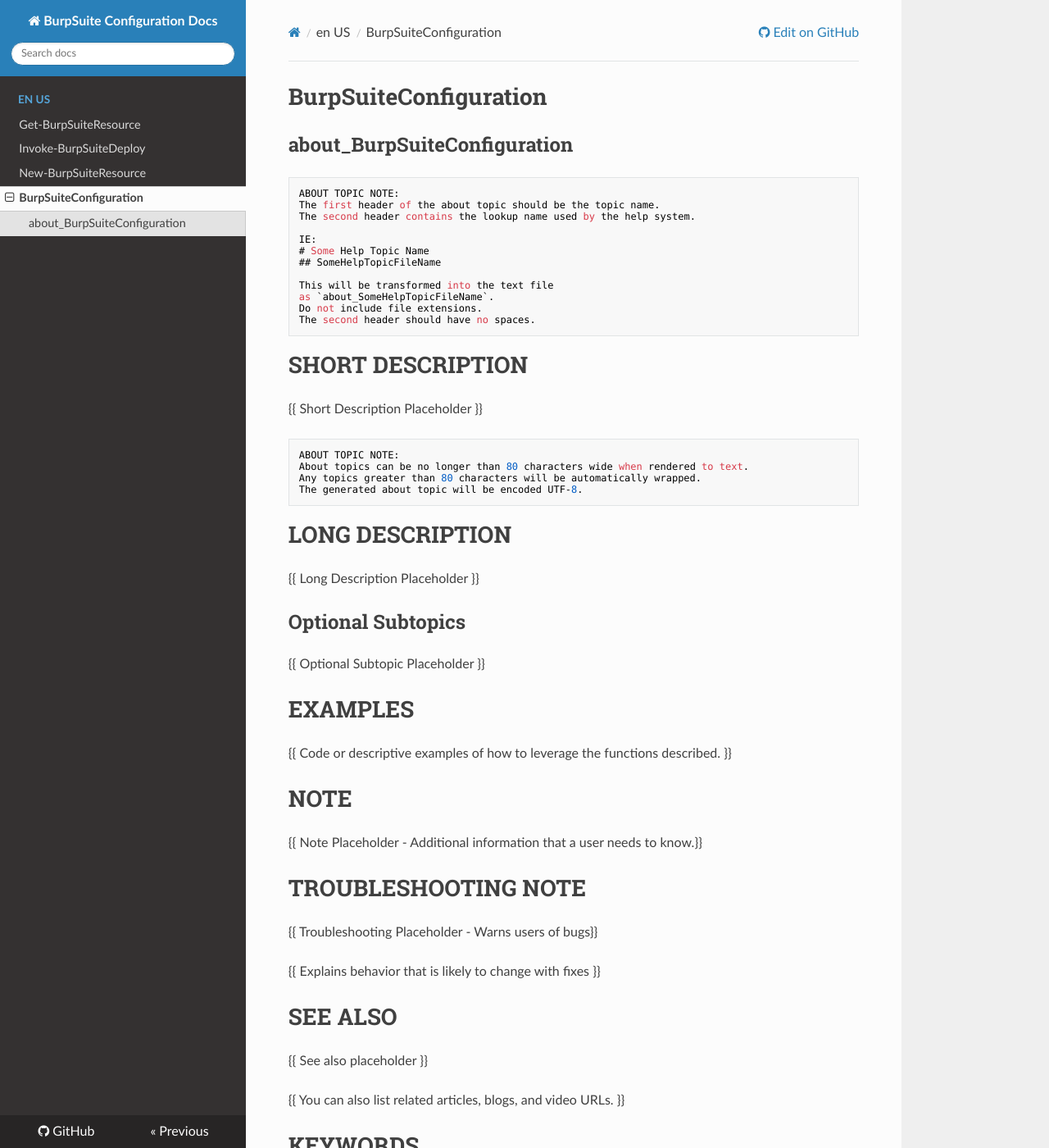
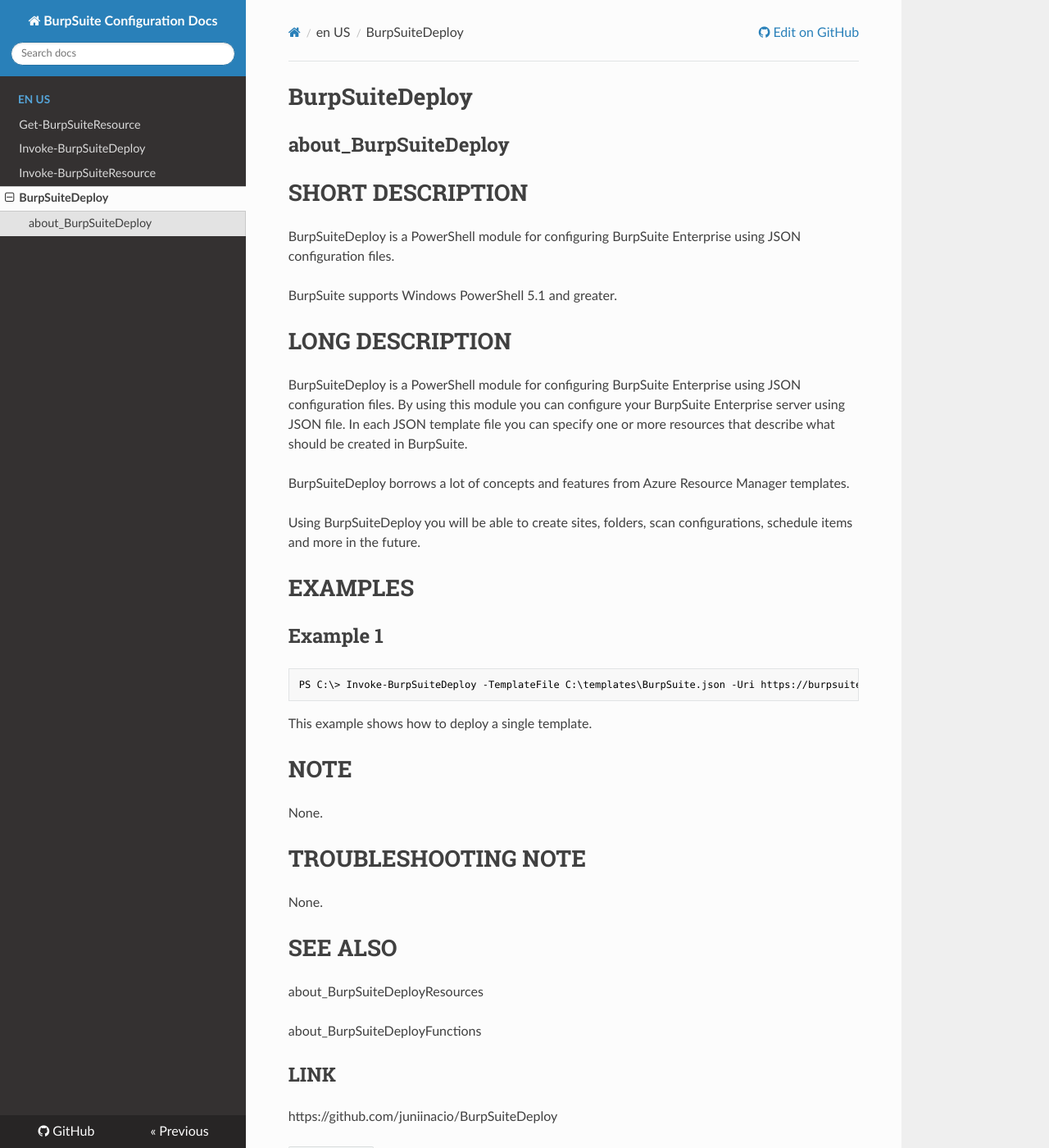
Before and after one commit to juniinacio/BurpSuiteDeploy, an MkDocs documentation site: the page built from docs/en-US/about_BurpSuiteConfiguration.help.md, in a window 1280 px wide and 1400 px high. Shown: the whole window at 82% size. Built offline with MkDocs 1.6.1, drawn with Linux system fonts in a browser that asks for light colours; nearby versions of some CDN libraries; some of the changed text lies outside the part shown.

````diff
--- a/docs/en-US/New-BurpSuiteResource.md
+++ b/docs/en-US/Invoke-BurpSuiteResource.md
@@ -5,7 +5,7 @@ online version: https://github.com/juniinacio/BurpSuiteDeploy
 schema: 2.0.0
 ---
 
-# New-BurpSuiteResource
+# Invoke-BurpSuiteResource
 
 ## SYNOPSIS
 Invokes one or more deployments.
@@ -13,7 +13,7 @@ Invokes one or more deployments.
 ## SYNTAX
 
 ```
-New-BurpSuiteResource [-InputObject] <Object> [-WhatIf] [-Confirm] [<CommonParameters>]
+Invoke-BurpSuiteResource [-InputObject] <Object> [-WhatIf] [-Confirm] [<CommonParameters>]
 ```
 
 ## DESCRIPTION
@@ -23,7 +23,7 @@ Creates one or more resources.
 
 ### Example 1
 ```powershell
-PS C:\> (Get-BurpSuiteResource -TemplateFile C:\templates\BurpSuite.json) | New-BurpSuiteResource
+PS C:\> (Get-BurpSuiteResource -TemplateFile C:\templates\BurpSuite.json) | Invoke-BurpSuiteResource
 ```
 
 This example shows how to create one or more resources.
--- a/docs/en-US/about_BurpSuiteConfiguration.help.md
+++ b/docs/en-US/about_BurpSuiteConfiguration.help.md
@@ -1,58 +1,44 @@
-# BurpSuiteConfiguration
+# BurpSuiteDeploy
 
-## about_BurpSuiteConfiguration
+## about_BurpSuiteDeploy
 
-```
-ABOUT TOPIC NOTE:
-The first header of the about topic should be the topic name.
-The second header contains the lookup name used by the help system.
+# SHORT DESCRIPTION
 
-IE:
-# Some Help Topic Name
-## SomeHelpTopicFileName
+BurpSuiteDeploy is a PowerShell module for configuring BurpSuite Enterprise using JSON configuration files.
 
-This will be transformed into the text file
-as `about_SomeHelpTopicFileName`.
-Do not include file extensions.
-The second header should have no spaces.
+BurpSuite supports Windows PowerShell 5.1 and greater.
+
+# LONG DESCRIPTION
+BurpSuiteDeploy is a PowerShell module for configuring BurpSuite Enterprise using JSON configuration files. By using this module you can configure your BurpSuite Enterprise server using JSON file. In each JSON template file you can specify one or more resources that describe what should be created in BurpSuite.
+
+BurpSuiteDeploy borrows a lot of concepts and features from Azure Resource Manager templates.
+
+Using BurpSuiteDeploy you will be able to create sites, folders, scan configurations, schedule items and more in the future.
+
+# EXAMPLES
+
+## Example 1
+
+```powershell
+PS C:\> Invoke-BurpSuiteDeploy -TemplateFile C:\templates\BurpSuite.json -Uri https://burpsuite.example.com  -APIkey 'MyKey'
 ```
 
-# SHORT DESCRIPTION
-{{ Short Description Placeholder }}
-
-```
-ABOUT TOPIC NOTE:
-About topics can be no longer than 80 characters wide when rendered to text.
-Any topics greater than 80 characters will be automatically wrapped.
-The generated about topic will be encoded UTF-8.
-```
-
-# LONG DESCRIPTION
-{{ Long Description Placeholder }}
-
-## Optional Subtopics
-{{ Optional Subtopic Placeholder }}
-
-# EXAMPLES
-{{ Code or descriptive examples of how to leverage the functions described. }}
+This example shows how to deploy a single template.
 
 # NOTE
-{{ Note Placeholder - Additional information that a user needs to know.}}
+
+None.
 
 # TROUBLESHOOTING NOTE
-{{ Troubleshooting Placeholder - Warns users of bugs}}
 
-{{ Explains behavior that is likely to change with fixes }}
+None.
 
 # SEE ALSO
-{{ See also placeholder }}
 
-{{ You can also list related articles, blogs, and video URLs. }}
+about_BurpSuiteDeployResources
 
-# KEYWORDS
-{{List alternate names or titles for this topic that readers might use.}}
+about_BurpSuiteDeployFunctions
 
-- {{ Keyword Placeholder }}
-- {{ Keyword Placeholder }}
-- {{ Keyword Placeholder }}
-- {{ Keyword Placeholder }}
+## LINK
+
+https://github.com/juniinacio/BurpSuiteDeploy
````
Also changed, not shown: README.md (+94 -2 lines), azure-pipelines.yml (+8 -1 lines), docs/en-US/Invoke-BurpSuiteDeploy.md (+1 -1 lines), 24 other files.
